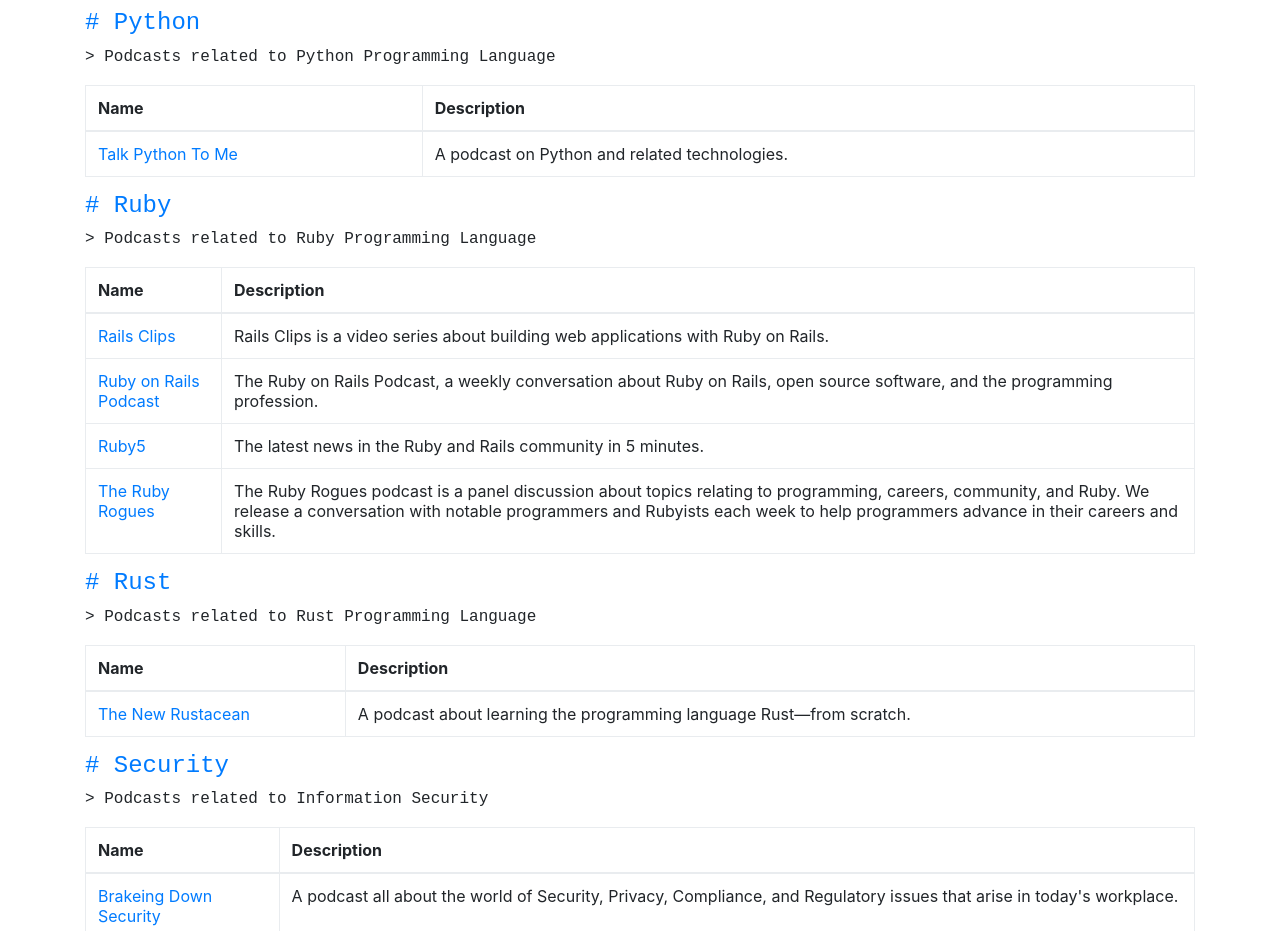
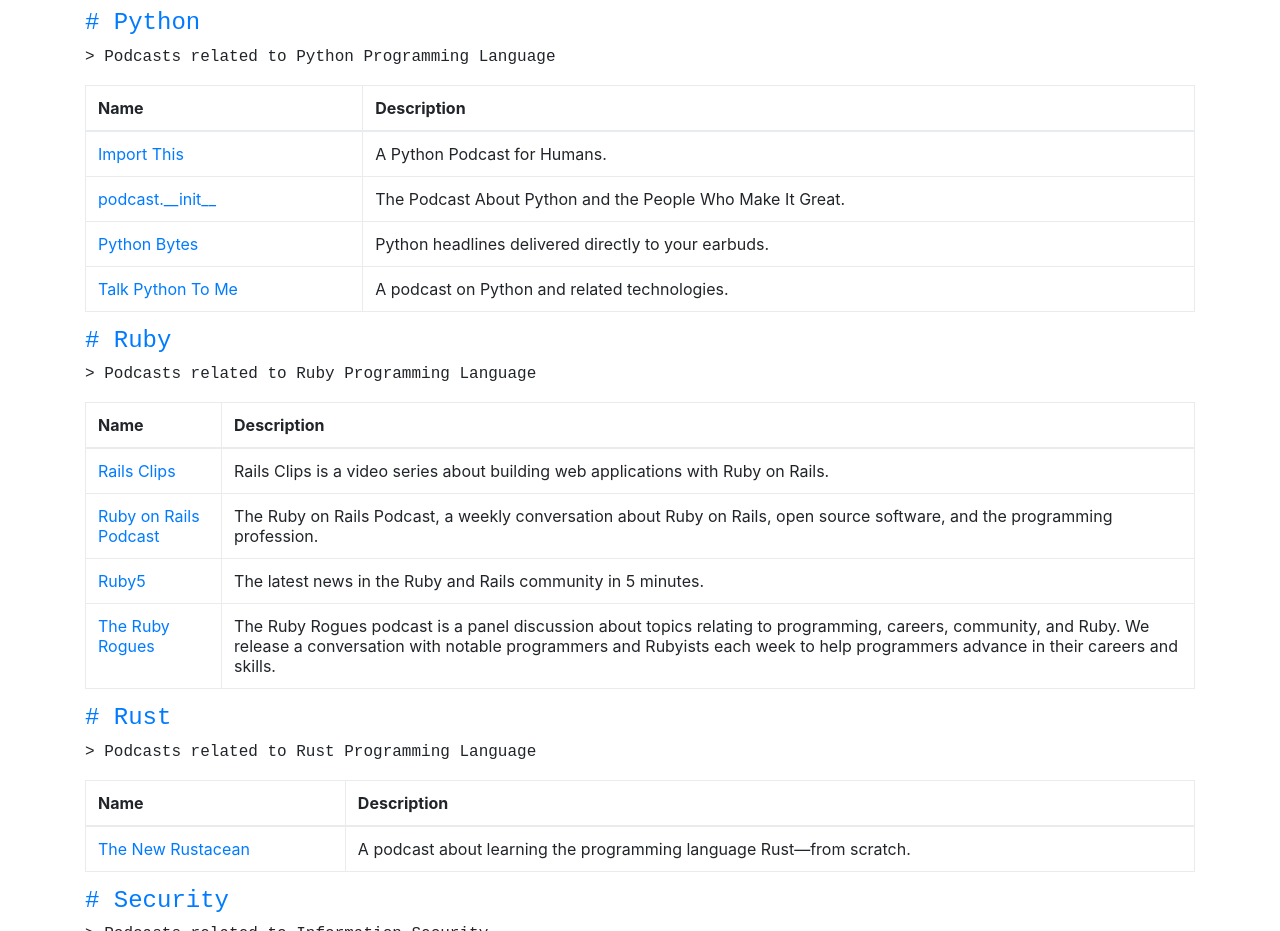
Before and after one commit to pbnj/awesome-podcasts, a plain HTML site: page docs/index.html in a window 1280 px wide. Shown: the part 6100-7031 px from the top of the page. Drawn offline with nearby package versions, Linux system fonts and the light colour scheme.

Commit message:
Add python podcasts

```diff
--- a/docs/index.html
+++ b/docs/index.html
@@ -725,6 +725,18 @@
 			</thead>
 			<tbody>
 			<tr>
+				<td><a href="https://www.kennethreitz.org/import-this/">Import This</a></td>
+				<td>A Python Podcast for Humans.</td>
+			</tr>
+			<tr>
+				<td><a href="https://www.podcastinit.com/">podcast.__init__</a></td>
+				<td>The Podcast About Python and the People Who Make It Great.</td>
+			</tr>
+			<tr>
+				<td><a href="https://pythonbytes.fm/">Python Bytes</a></td>
+				<td>Python headlines delivered directly to your earbuds.</td>
+			</tr>
+			<tr>
 				<td><a href="https://talkpython.fm/episodes/all">Talk Python To Me</a></td>
 				<td>A podcast on Python and related technologies.</td>
 			</tr>
```
Also changed, not shown: awesome-podcasts.json (+16 -1 lines), README.md.
